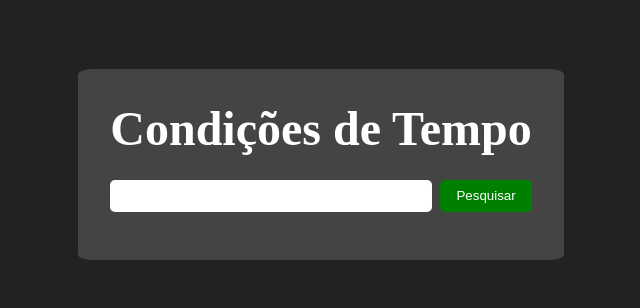
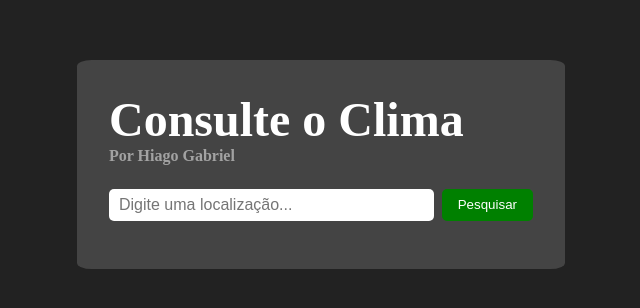
Before and after one commit to HgGabriel/consulta-de-clima, a website: page index.html in a window 1280 px wide. Shown: the part 236-544 px from the top of the page, without its empty margins (319-959 px from the left). Drawn offline with Linux system fonts and the light colour scheme.

```diff
--- a/css/styles.css
+++ b/css/styles.css
@@ -20,9 +20,18 @@
   border-radius:3%;
 }
 
-main > h1{
+main #title > h1{
   font-size: 3rem;
+  width: 424px;
+}
+
+main #title > h4{
+  opacity: 50%;
+}
+
+main #title {
   margin-bottom: 1.5rem;
+
 }
 
 main #search-form {
--- a/index.html
+++ b/index.html
@@ -8,10 +8,13 @@
 </head>
 <body>
   <main>
-    <h1>Condições de Tempo</h1>
+    <section id="title">
+      <h1>Consulte o Clima</h1>
+      <h4>Por Hiago Gabriel</h4>
+    </section>
     <section id="search-form">
       <form>
-        <input type="text" id="input-localizacao"/>
+        <input type="text" placeholder="Digite uma localização..." id="input-localizacao"/>
         <button id="button-localizacao">Pesquisar</button>
       </form>
     </section>
```
